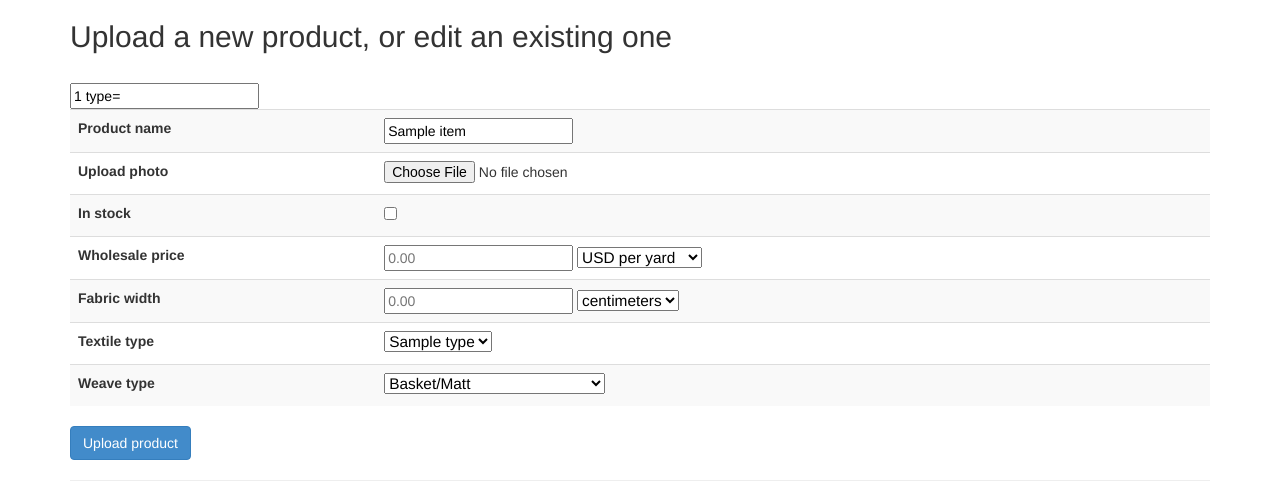
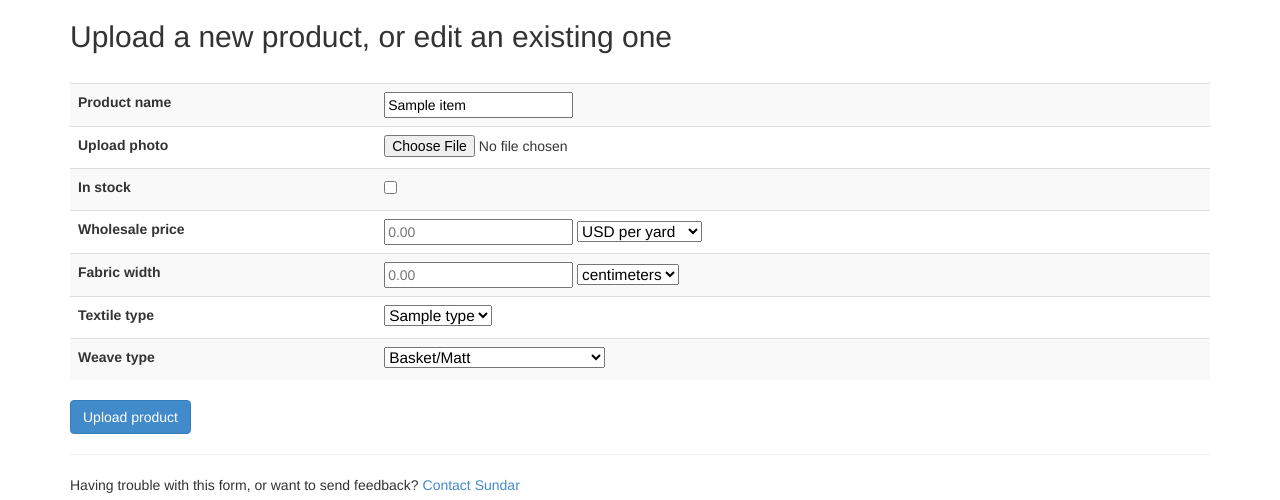
Before and after one commit to bfaviero/sundar, a Django app: template mobile/templates/edit_product.html in a window 1280 px wide. Shown: the top 500 px of the page. Run offline with Django 3.2, Linux system fonts and the light colour scheme; tables that the repository leaves empty hold one stand-in row (values such as "Sample post"); the template is opened without the code that fills it: values that come from a table or form of the project are taken from there, most other values are stand-ins (such as "Sample title", 1, 10 or a date in 2020); parts of the project's set-up code (start-up, migrations or seed data) failed here and were passed over; some libraries are stand-ins or nearby versions.

Commit message:
adds missing quote

```diff
--- a/mobile/templates/edit_product.html
+++ b/mobile/templates/edit_product.html
@@ -33,7 +33,7 @@
     <!-- //TODO: Insert a real action here that updates a product or uploads a new one -->
     <form method="POST" enctype="multipart/form-data" name="edit_form" action="/api/set_item">
       {% csrf_token %}
-      <input name="item_id" value="{{ item.id }} type="hidden"/>
+      <input name="item_id" value="{{ item.id }}" type="hidden"/>
       <table class="table table-striped">
 
         <!-- Product name -->
```
